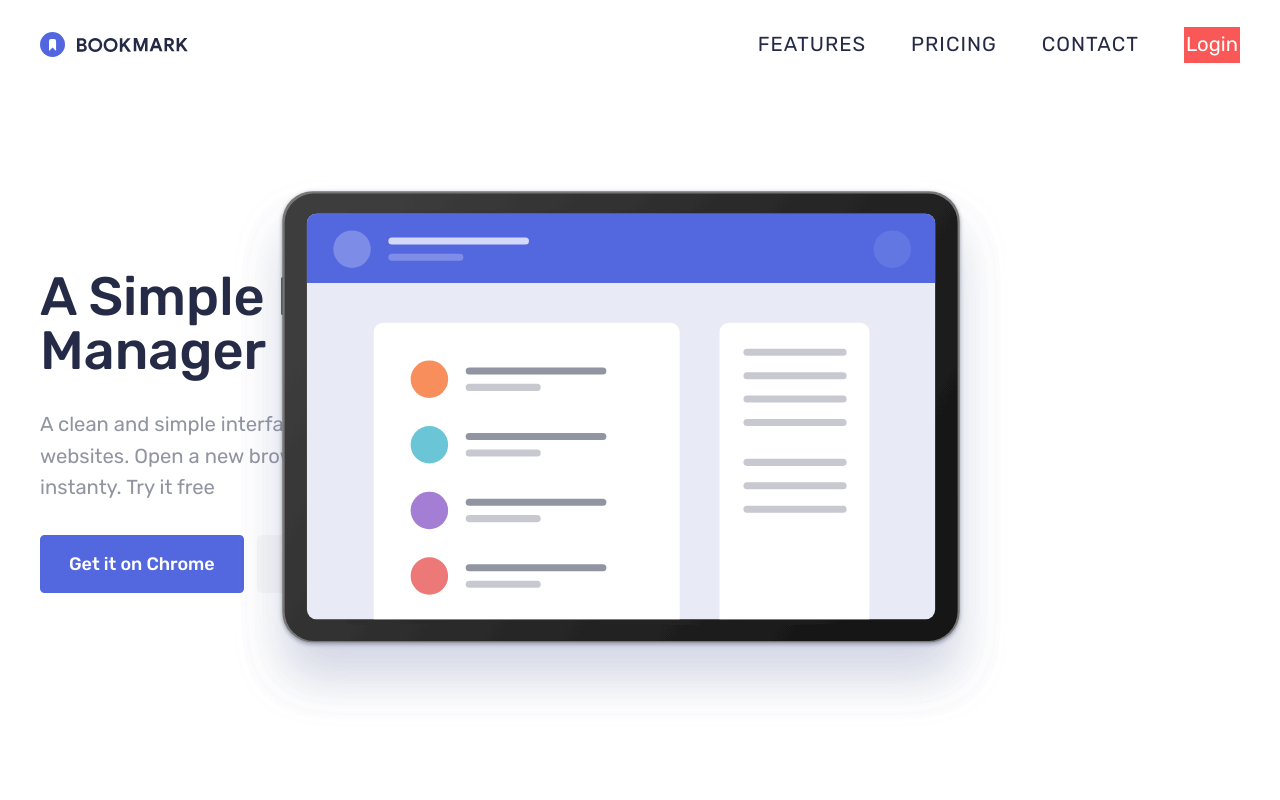
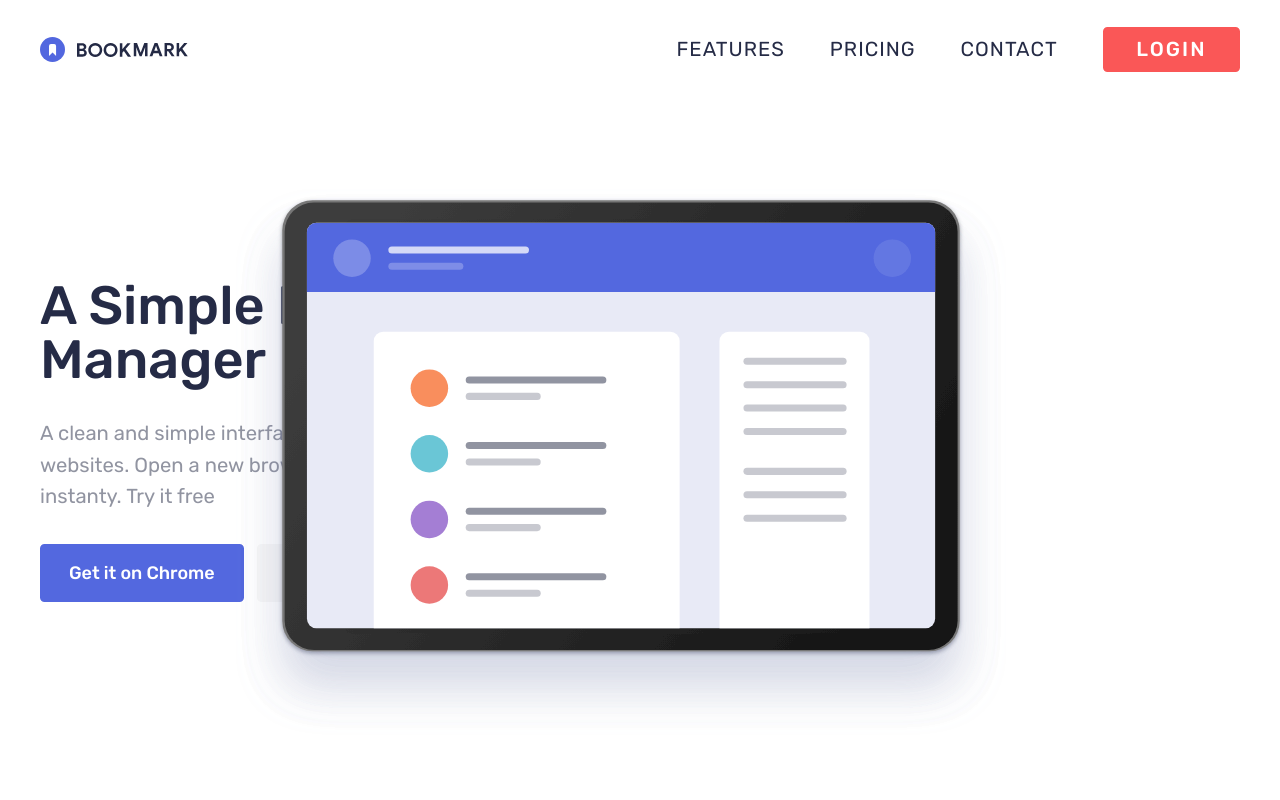
Before and after one commit to AlvesPHGA/lp-bookmark, a React (Vite) app: page / in a window 1280 px wide. Shown: the top 800 px of the page. Built offline with nearby package versions, Linux system fonts and the light colour scheme.

Commit message:
updated buttons

```diff
--- a/src/components/Home/Contact/Contact.tsx
+++ b/src/components/Home/Contact/Contact.tsx
@@ -1,4 +1,4 @@
-import { Button } from '../../Button/Button';
+// import { Button } from '../../Button/Button';
 import { Input } from '../../Form/Input/Input';
 
 export interface IContact {
@@ -18,7 +18,8 @@ export function Contact({ sutitle, title }: IContact) {
             </div>
             <form className="w-[40%] mx-auto mt-10 flex justify-between">
                <Input />
-               <Button legend="Contact Us" />
+               <button className="__button btn__contact">Contact Us</button>
+               {/* <Button legend="Contact Us" /> */}
             </form>
          </div>
       </section>
--- a/src/components/global/Header/Header.tsx
+++ b/src/components/global/Header/Header.tsx
@@ -1,5 +1,5 @@
 import Logo from '../../../assets/logo-bookmark.svg';
-import { Button } from '../../Button/Button';
+// import { Button } from '../../Button/Button';
 import { Nav } from '../../Nav/Nav';
 
 export function Header() {
@@ -9,7 +9,8 @@ export function Header() {
             <img src={Logo} alt="" />
             <div className="flex items-center gap-10">
                <Nav />
-               <Button legend="Login" />
+               <button className="__button btn__login">Login</button>
+               {/* <Button legend="Login" /> */}
             </div>
          </div>
       </header>
--- a/src/styles/components.css
+++ b/src/styles/components.css
@@ -4,11 +4,11 @@
    @apply border-softRed border-2 text-white bg-softRed hover:text-softRed hover:bg-white transition-all;
 }
 
-.__loginBtn {
+.btn__login {
    @apply uppercase font-medium  px-7 py-1 rounded tracking-[0.1em];
 }
 
-.__contactBtn {
+.btn__contact {
    @apply w-fit px-5 py-2  text-base rounded-md;
 }
 
@@ -37,5 +37,5 @@
 }
 
 .__reply-visible {
-   @apply static mb-4 top-10 transition delay-[.05] animate-openShow;
+   @apply static mb-4 top-10 transition delay-[.02] animate-openShow;
 }
--- a/tailwind.config.js
+++ b/tailwind.config.js
@@ -39,8 +39,8 @@ export default {
             },
          },
          animation: {
-            openShow: 'open 0.6s ease-in-out',
-            closeShow: 'close 0.3s linear',
+            openShow: 'open 0.3s ease-in-out',
+            closeShow: 'close 0.2s linear',
          },
       },
    },
```
